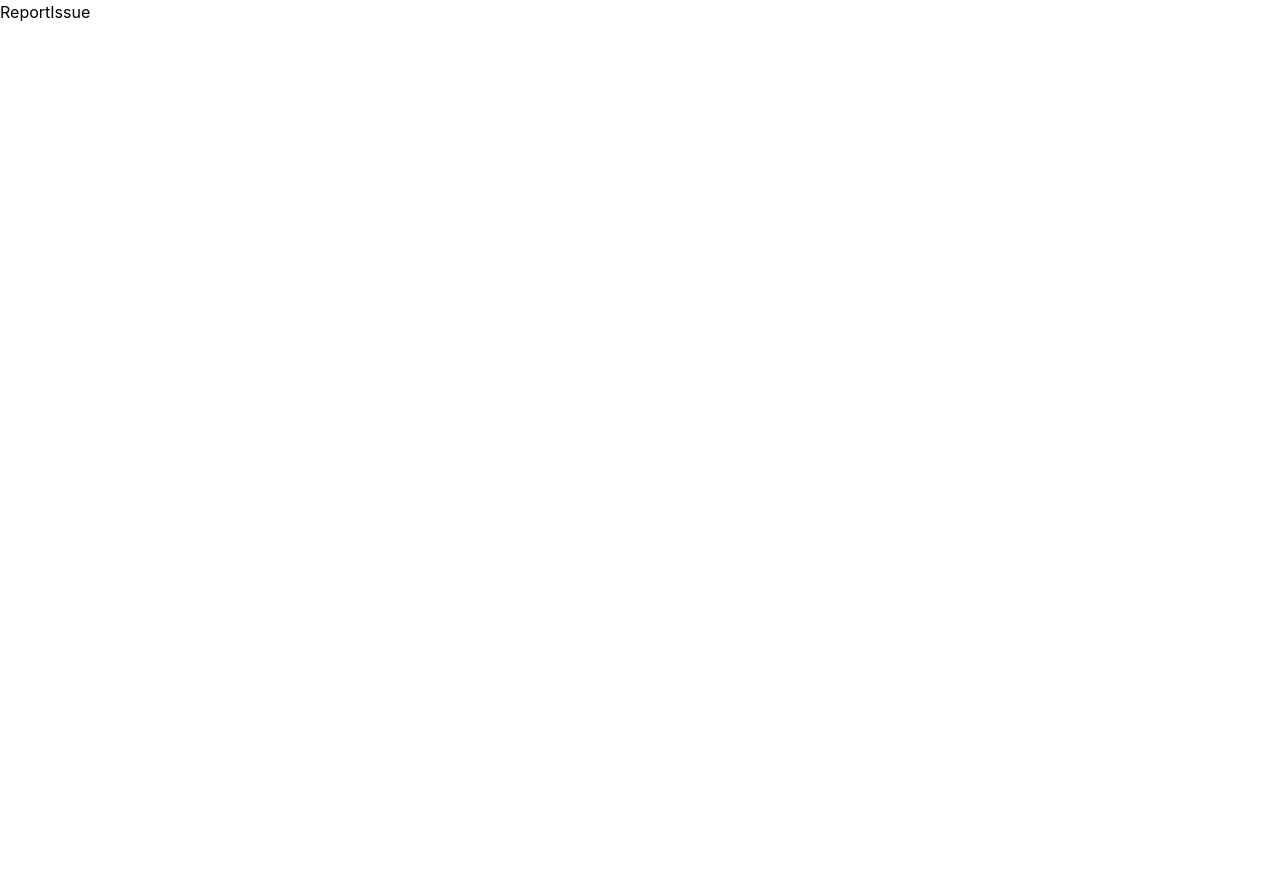
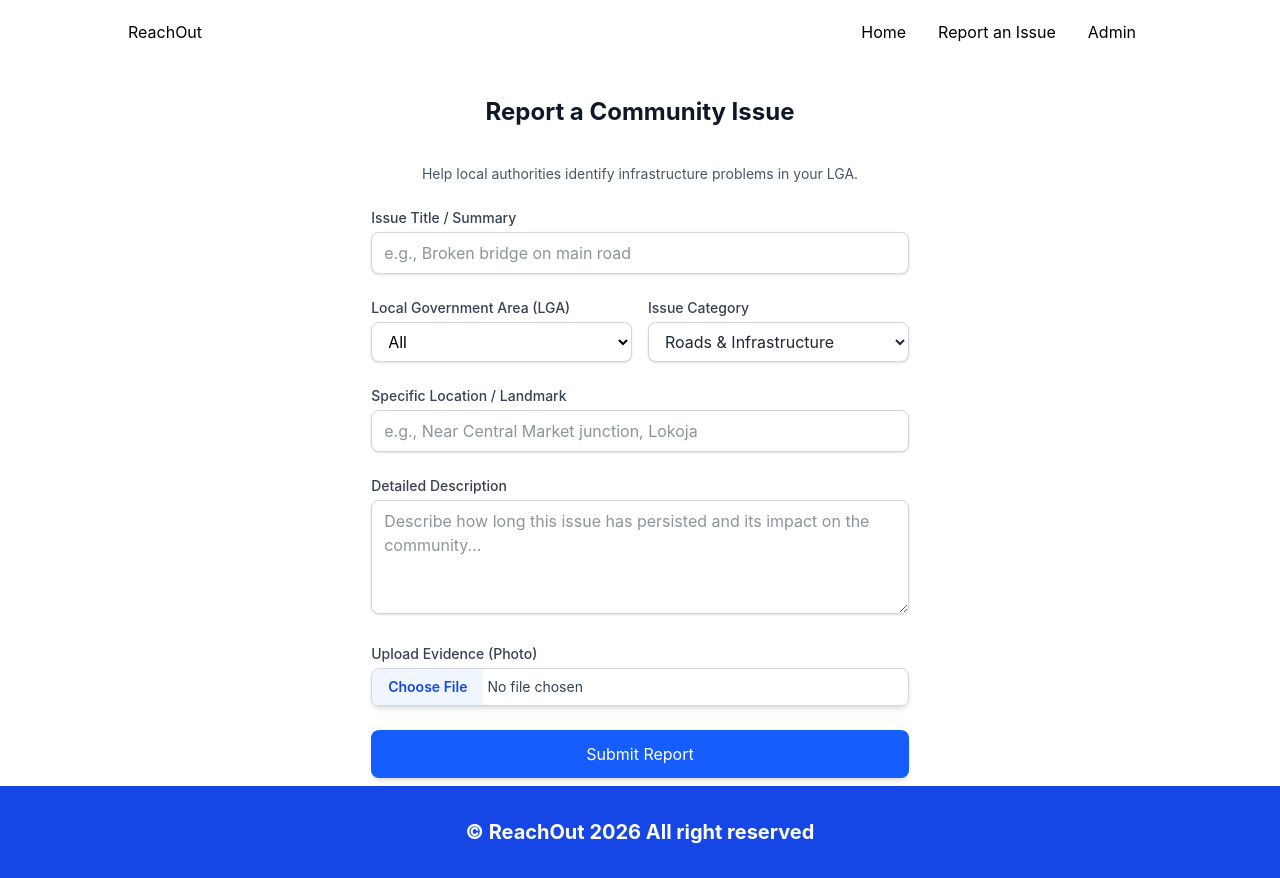
Before and after one commit to Ohiomatabn/ReachOut, a React (Vite) app in the folder frontend/: page /report-issue in a window 1280 px wide. Before the commit the page ends 800 px from the top, so only its background shows below. Built offline with nearby package versions, Linux system fonts and the light colour scheme.

Commit message:
change ReportIssue component to create ReportIssueForm with improved layout and form fields

```diff
--- a/frontend/src/components/ReportIssue.jsx
+++ b/frontend/src/components/ReportIssue.jsx
@@ -1,5 +1,165 @@
-function ReportIssue() {
-  return <div>ReportIssue</div>;
+import Footer from "./HomePage/Footer";
+import NavBar from "./NavBar";
+
+function ReportIssueForm() {
+  return (
+    <>
+      <NavBar />
+      <section className="max-w-2xl mx-auto pb-2 pt-16">
+        <div className="container">
+          <div className="mb-6 text-center">
+            <h2 className="text-2xl font-bold text-gray-900">
+              Report a Community Issue
+            </h2>
+            <p className="text-sm text-gray-600 mt-1">
+              Help local authorities identify infrastructure problems in your
+              LGA.
+            </p>
+          </div>
+
+          <form className="space-y-6">
+            <div>
+              <label
+                htmlFor="title"
+                className="block text-sm font-medium text-gray-700 mb-1"
+              >
+                Issue Title / Summary
+              </label>
+              <input
+                type="text"
+                id="title"
+                name="title"
+                placeholder="e.g., Broken bridge on main road"
+                className="w-full px-3 py-2 bg-white border border-gray-300 rounded-lg shadow-sm focus:outline-none focus:ring-2 focus:ring-blue-600 text-gray-800"
+              />
+            </div>
+
+            <div className="grid grid-cols-1 sm:grid-cols-2 gap-4">
+              <div>
+                <label
+                  htmlFor="lga"
+                  className="block text-sm font-medium text-gray-700 mb-1"
+                >
+                  Local Government Area (LGA)
+                </label>
+                <select className="w-full px-3 py-2 bg-white border border-gray-300 rounded-lg shadow-sm focus:outline-none focus:ring-2 focus:ring-blue-600">
+                  <option value="All">All</option>
+                  <option value="Adavi">Adavi</option>
+                  <option value="Ajaokuta">Ajaokuta</option>
+                  <option value="Ankpa">Ankpa</option>
+                  <option value="Bassa">Bassa</option>
+                  <option value="Dekina">Dekina</option>
+                  <option value="Ibaji">Ibaji</option>
+                  <option value="Idah">Idah</option>
+                  <option value="Igalamela-Odolu">Igalamela-Odolu</option>
+                  <option value="Ijumu">Ijumu</option>
+                  <option value="Kabba/Bunu">Kabba/Bunu</option>
+                  <option value="Kogi">Kogi</option>
+                  <option value="Lokoja">Lokoja</option>
+                  <option value="Mopa-Muro">Mopa-Muro</option>
+                  <option value="Ofu">Ofu</option>
+                  <option value="Ogori/Magongo">Ogori/Magongo</option>
+                  <option value="Okehi">Okehi</option>
+                  <option value="Okene">Okene</option>
+                  <option value="Olamaboro">Olamaboro</option>
+                  <option value="Omala">Omala</option>
+                  <option value="Yagba East">Yagba East</option>
+                  <option value="Yagba West">Yagba West</option>
+                </select>
+              </div>
+
+              <div>
+                <label
+                  htmlFor="category"
+                  className="block text-sm font-medium text-gray-700 mb-1"
+                >
+                  Issue Category
+                </label>
+                <select
+                  id="category"
+                  name="category"
+                  className="w-full px-3 py-2 bg-white border border-gray-300 rounded-lg shadow-sm focus:outline-none focus:ring-2 focus:ring-blue-600 text-gray-800"
+                >
+                  <option value="Roads & Infrastructure">
+                    Roads & Infrastructure
+                  </option>
+                  <option value="Electricity & Power">
+                    Electricity & Power
+                  </option>
+                  <option value="Water Supply">Water Supply</option>
+                  <option value="Healthcare Facilities">
+                    Healthcare Facilities
+                  </option>
+                  <option value="Education / Schools">
+                    Education / Schools
+                  </option>
+                  <option value="Sanitation & Waste">Sanitation & Waste</option>
+                </select>
+              </div>
+            </div>
+
+            <div>
+              <label
+                htmlFor="locationDetail"
+                className="block text-sm font-medium text-gray-700 mb-1"
+              >
+                Specific Location / Landmark
+              </label>
+              <input
+                type="text"
+                id="locationDetail"
+                name="locationDetail"
+                placeholder="e.g., Near Central Market junction, Lokoja"
+                className="w-full px-3 py-2 bg-white border border-gray-300 rounded-lg shadow-sm focus:outline-none focus:ring-2 focus:ring-blue-600 text-gray-800"
+              />
+            </div>
+
+            <div>
+              <label
+                htmlFor="description"
+                className="block text-sm font-medium text-gray-700 mb-1"
+              >
+                Detailed Description
+              </label>
+              <textarea
+                id="description"
+                name="description"
+                rows="4"
+                placeholder="Describe how long this issue has persisted and its impact on the community..."
+                className="w-full px-3 py-2 bg-white border border-gray-300 rounded-lg shadow-sm focus:outline-none focus:ring-2 focus:ring-blue-600 text-gray-800"
+              ></textarea>
+            </div>
+
+            <div>
+              <label
+                htmlFor="image"
+                className="block text-sm font-medium text-gray-700 mb-1"
+              >
+                Upload Evidence (Photo)
+              </label>
+              <input
+                type="file"
+                id="image"
+                name="image"
+                accept="image/"
+                className="w-full text-sm file:py-2 file:px-4 rounded-lg file:border-0 file:text-sm file:font-semibold file:bg-blue-50 file:text-blue-700 hover:file:bg-blue-100 cursor-pointer shadow-md text-gray-700 border border-gray-300"
+              />
+            </div>
+
+            <div>
+              <button
+                type="submit"
+                className="w-full py-3 px-4 bg-blue-600 hover:bg-blue-700 hover:rounded-4xl text-white rounded-lg shadow-md transition"
+              >
+                Submit Report
+              </button>
+            </div>
+          </form>
+        </div>
+      </section>
+      <Footer />
+    </>
+  );
 }
 
-export default ReportIssue;
+export default ReportIssueForm;
```
